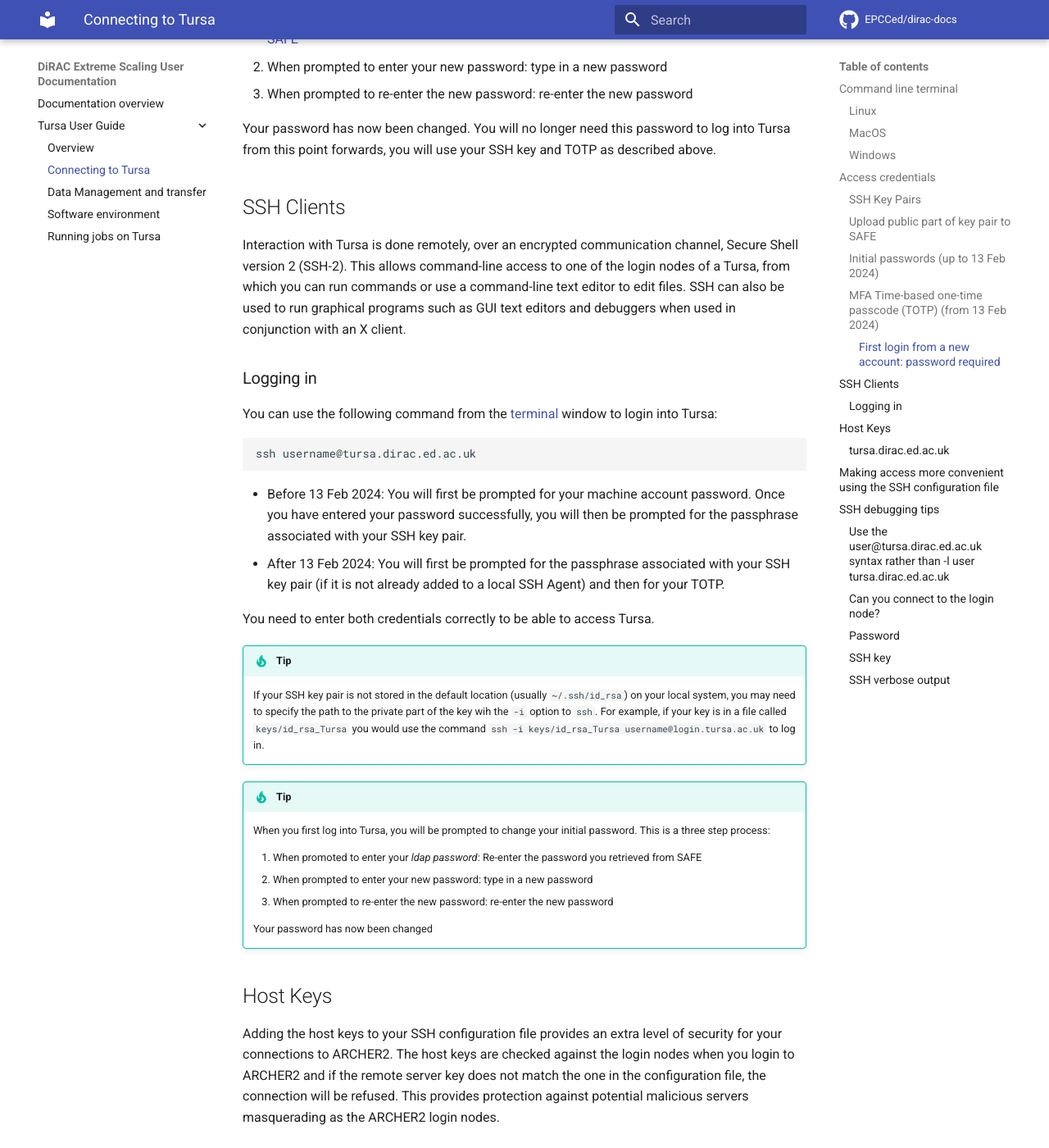
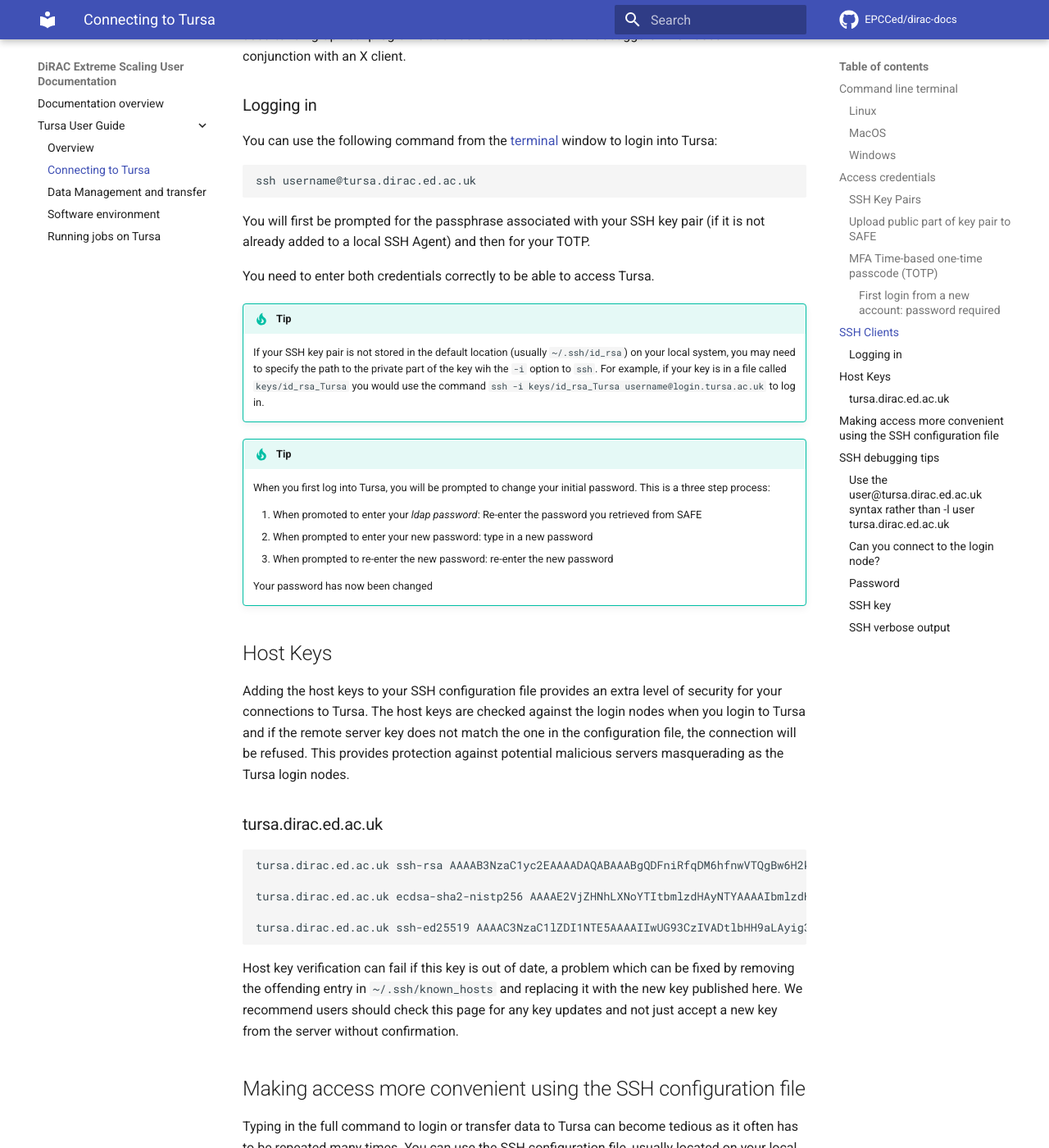
Before and after one commit to EPCCed/dirac-docs, an MkDocs documentation site: the page built from docs/tursa-user-guide/connecting.md, in a window 1280 px wide and 1400 px high, scrolled down 3815 px. Shown: the whole window at 82% size. Built offline with MkDocs 1.6.1 and Material for MkDocs 9.7.7, drawn with Linux system fonts in a browser that asks for light colours; comment, search, counter and statistics services are not loaded; some of the changed text lies outside the part shown.

Commit message:
Fixes ARCHER2 mentions

```diff
--- a/docs/tursa-user-guide/connecting.md
+++ b/docs/tursa-user-guide/connecting.md
@@ -49,8 +49,7 @@
 
 To access Tursa, you need to use two credentials:
 
-* Before 13 Feb 2024: your password **and** an SSH key pair protected by a passphrase.
-* After 13 Feb 2024: An SSH key pair protected by a passphrase and a Time-based One Time Passcode (TOTP)
+* An SSH key pair protected by a passphrase and a Time-based One Time Passcode (TOTP)
 
 You can find more detailed instructions on how to set up your credentials to access Tursa from Windows, macOS and Linux below.
 
@@ -107,23 +106,12 @@
 
 Once you have done this, your SSH key will be added to your Tursa account.
 
-Remember, you will need to use both an SSH key and password to log into Tursa so you will also need to collect your initial password before you can log into Tursa. We cover this next.
+Remember, you will need to use both an SSH key and TOTP to log into Tursa so you will also need to setup your TOTP token before you can log into Tursa. We cover this next.
 
 !!! note
     If you want to connect to Tursa from more than one machine, e.g. from your home laptop as well as your work laptop, you should generate an ssh key on each machine, and add each of the public keys into SAFE.
 
-### Initial passwords (up to 13 Feb 2024)
-
-The SAFE web interface is used to provide your initial password for logging onto Tursa (see the [SAFE
-Documentation](https://epcced.github.io/safe-docs/safe-for-users/) for more details on requesting accounts and picking up passwords).
-
-!!! note
-    You may now change your password on the Tursa machine itself
-    using the *passwd* command or when you are prompted the first time you
-    login. This change will not be reflected in the SAFE. If you forget your
-    password, you should use the SAFE to request a new one-shot password.
-
-### MFA Time-based one-time passcode (TOTP) (from 13 Feb 2024)
+### MFA Time-based one-time passcode (TOTP)
 
 You will need to use both an SSH key and time-based one-time passcode to log into Tursa so you will
 also need to [set up a method for generating a TOTP code](https://epcced.github.io/safe-docs/safe-for-users/#how-to-turn-on-mfa-on-your-machine-account) before you can log into Tursa.
@@ -161,8 +149,7 @@
     ssh username@tursa.dirac.ed.ac.uk
 
 
-* Before 13 Feb 2024: You will first be prompted for your machine account password. Once you have entered your password successfully, you will then be prompted for the passphrase associated with your SSH key pair.
-* After 13 Feb 2024: You will first be prompted for the passphrase associated with your SSH key pair (if it is not already added to a local SSH Agent) and then for your TOTP.
+You will first be prompted for the passphrase associated with your SSH key pair (if it is not already added to a local SSH Agent) and then for your TOTP.
 
 You need to enter both credentials correctly to be able to access Tursa.
 
@@ -188,7 +175,7 @@
 
 ## Host Keys
 
-Adding the host keys to your SSH configuration file provides an extra level of security for your connections to ARCHER2. The host keys are checked against the login nodes when you login to ARCHER2 and if the remote server key does not match the one in the configuration file, the connection will be refused. This provides protection against potential malicious servers masquerading as the ARCHER2 login nodes.
+Adding the host keys to your SSH configuration file provides an extra level of security for your connections to Tursa. The host keys are checked against the login nodes when you login to Tursa and if the remote server key does not match the one in the configuration file, the connection will be refused. This provides protection against potential malicious servers masquerading as the Tursa login nodes.
 
 ### tursa.dirac.ed.ac.uk
 
```
